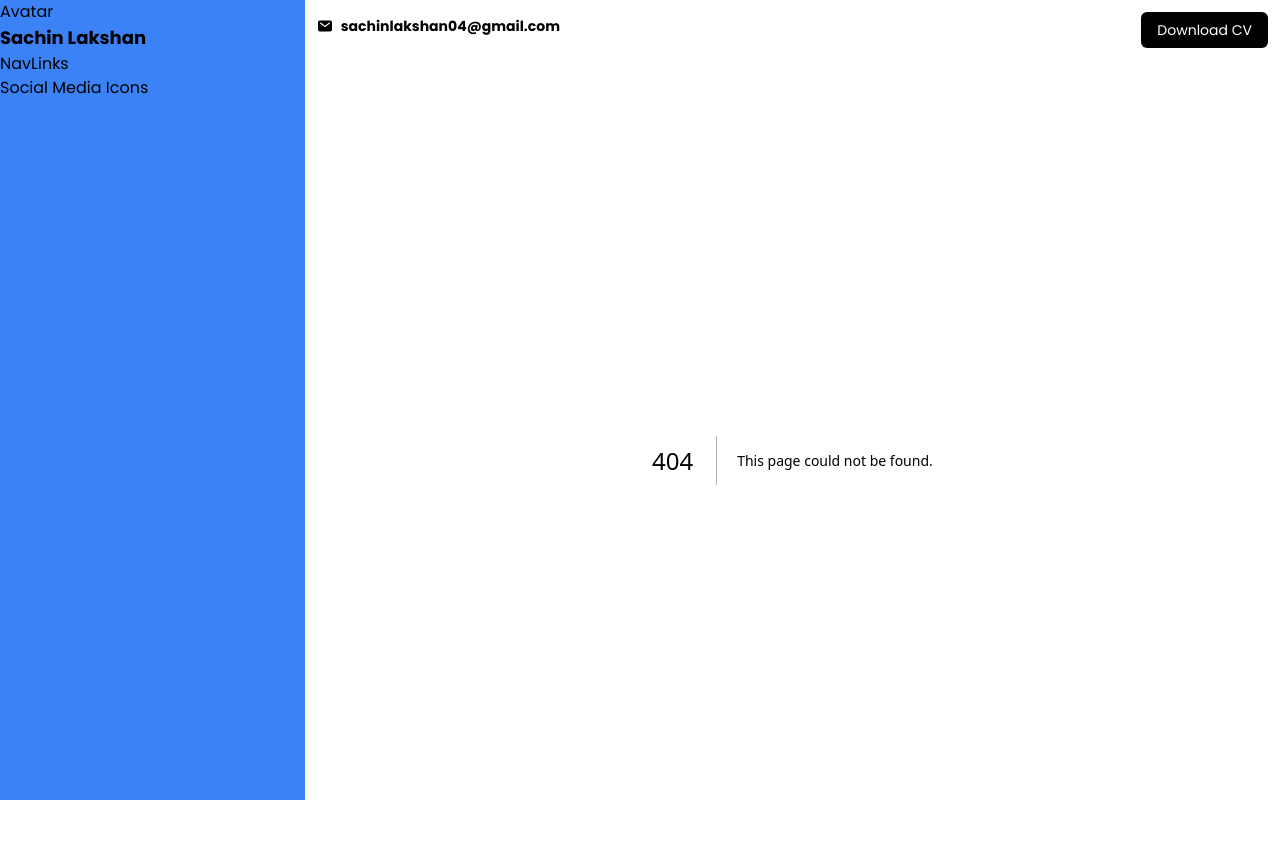
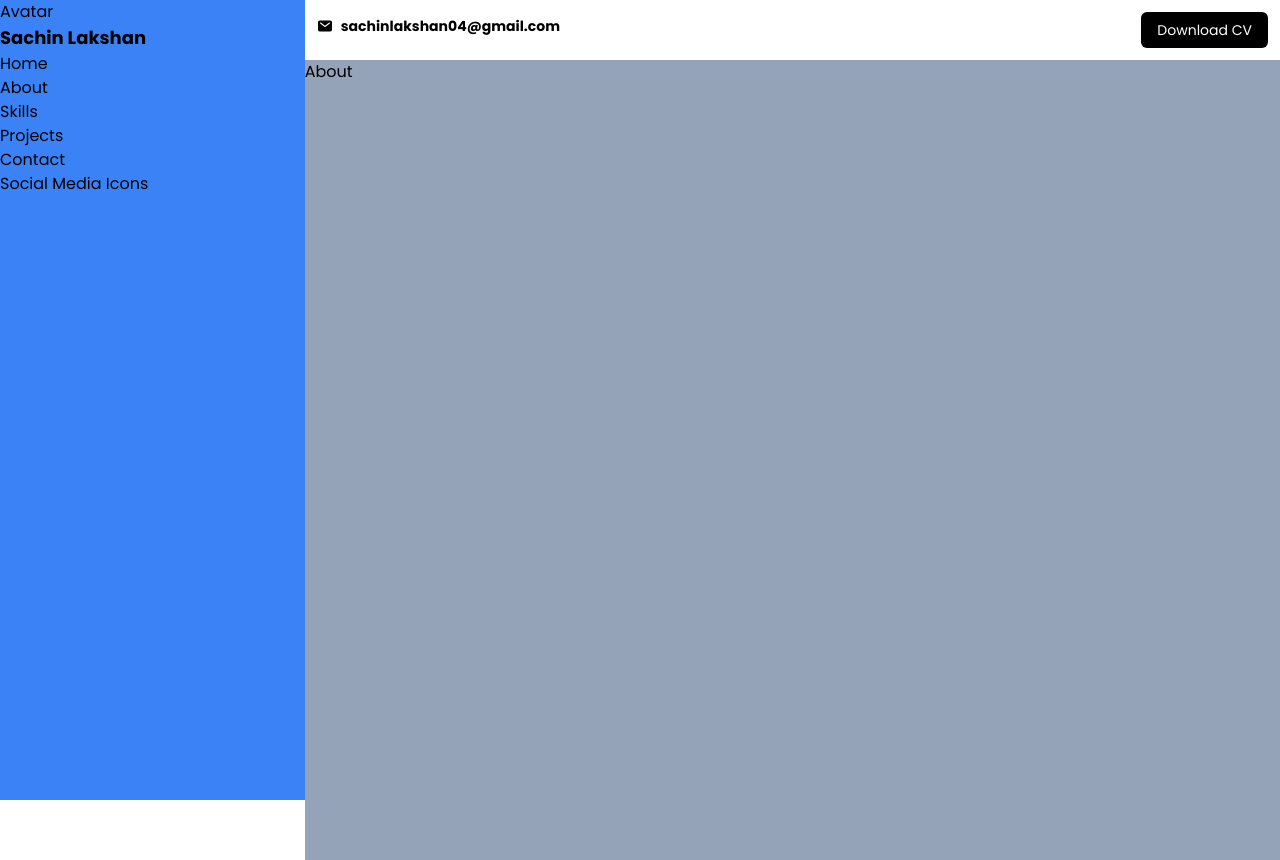
Before and after one commit to gpslakshan/nextjs-portfolio, a Next.js app: page /about in a window 1280 px wide. Before the commit this address had no page. Built offline with nearby package versions, Linux system fonts and the light colour scheme.

Commit message:
routing & navigation

```diff
--- a/app/Sidemenu.tsx
+++ b/app/Sidemenu.tsx
@@ -1,6 +1,7 @@
 "use client";
 
 import useToggleStore from "./store";
+import Link from "next/link";
 
 const Sidemenu = () => {
   const { isClick } = useToggleStore();
@@ -13,7 +14,25 @@ const Sidemenu = () => {
     >
       <div>Avatar</div>
       <div className="lg:text-lg font-bold">Sachin Lakshan</div>
-      <div>NavLinks</div>
+      <div>
+        <ul>
+          <li>
+            <Link href="/">Home</Link>
+          </li>
+          <li>
+            <Link href="/about">About</Link>
+          </li>
+          <li>
+            <Link href="/skills">Skills</Link>
+          </li>
+          <li>
+            <Link href="/projects">Projects</Link>
+          </li>
+          <li>
+            <Link href="/contact">Contact</Link>
+          </li>
+        </ul>
+      </div>
       <div>Social Media Icons</div>
     </aside>
   );
--- /dev/null
+++ b/app/about/page.tsx
@@ -0,0 +1,5 @@
+const About = () => {
+  return <div className="bg-slate-400 h-screen">About</div>;
+};
+
+export default About;
--- /dev/null
+++ b/app/contact/page.tsx
@@ -0,0 +1,5 @@
+const Contact = () => {
+  return <div className="bg-slate-400 h-screen">Contact</div>;
+};
+
+export default Contact;
--- /dev/null
+++ b/app/projects/page.tsx
@@ -0,0 +1,5 @@
+const Projects = () => {
+  return <div className="bg-slate-400 h-screen">Projects</div>;
+};
+
+export default Projects;
--- /dev/null
+++ b/app/skills/page.tsx
@@ -0,0 +1,5 @@
+const Skills = () => {
+  return <div className="bg-slate-400 h-screen">Skills</div>;
+};
+
+export default Skills;
```
